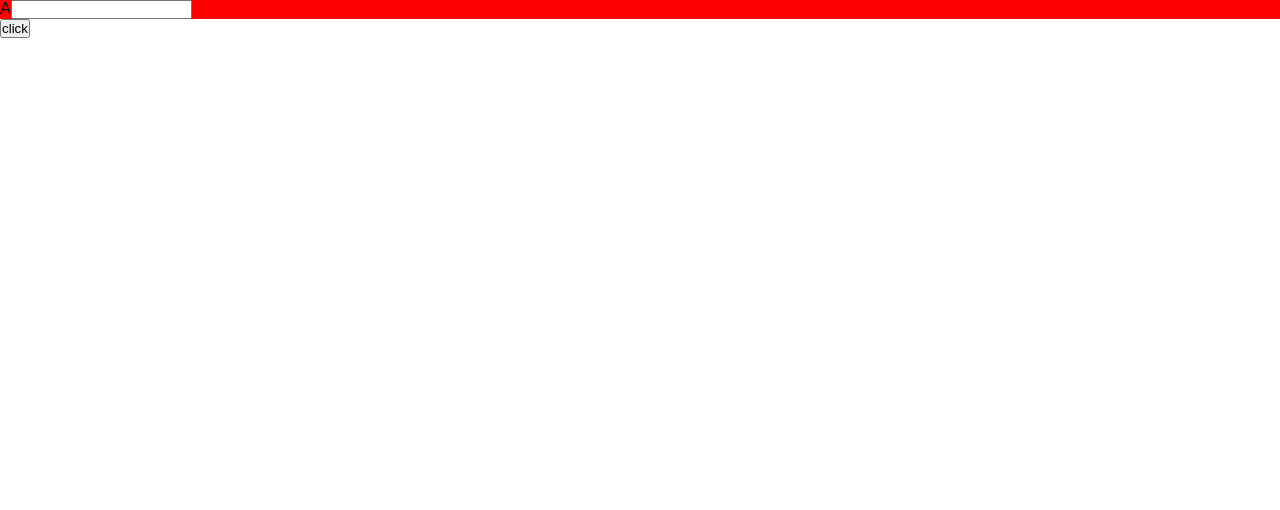
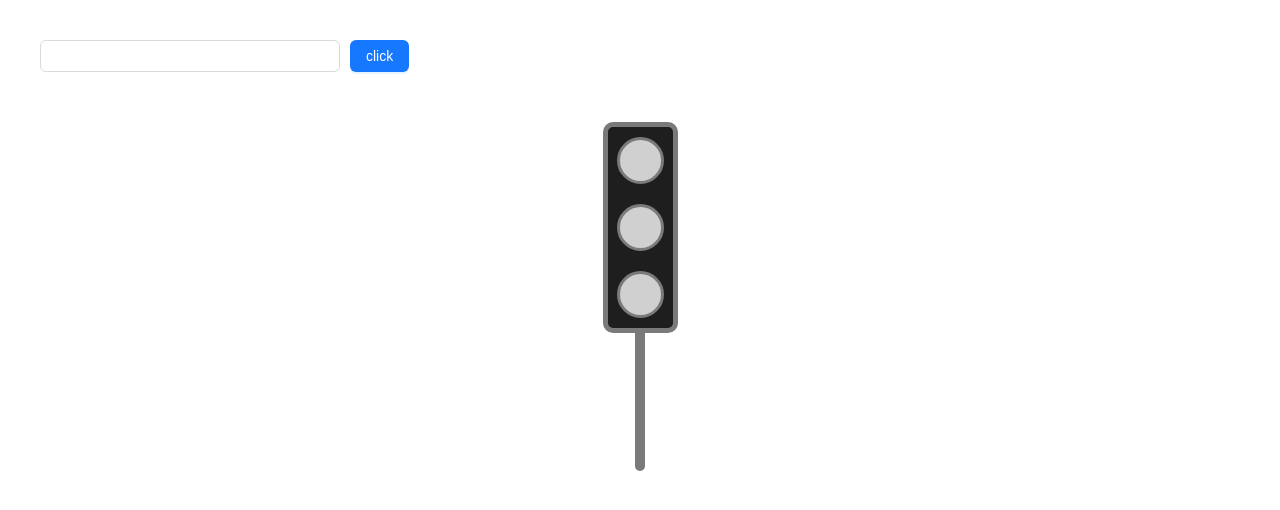
Before and after one commit to ManhAnNguyen/ci88, a React (Vite) app: page / in a window 1280 px wide. Shown: the top 510 px of the page. Built offline with nearby package versions, Linux system fonts and the light colour scheme; a web font is replaced by a local one.

Commit message:
add day8_lab

```diff
--- a/package.json
+++ b/package.json
@@ -10,9 +10,11 @@
     "preview": "vite preview"
   },
   "dependencies": {
+    "antd": "^5.9.4",
     "react": "^18.2.0",
     "react-dom": "^18.2.0",
-    "react-icons": "^4.11.0"
+    "react-icons": "^4.11.0",
+    "react-number-format": "^5.3.1"
   },
   "devDependencies": {
     "@types/react": "^18.2.15",
--- a/src/App.css
+++ b/src/App.css
@@ -7,4 +7,68 @@
 
 body{
   height: 400vh;
+  padding: 40px;
 }
+
+#count{
+  position: fixed;
+  top: 50%;
+  left: 50%;
+  transform: translate(-50%,-50%);
+  font-size: 40px;
+  transition: all .2s linear;
+}
+
+.ani{
+  color: red;
+  font-size: 70px !important;
+
+}
+
+.lights{
+  margin: 0 auto;
+  display: flex;
+  flex-direction: column;
+  align-items: center;
+  gap: 20px;
+  margin-top: 50px;
+  background: #1e1e1e;
+  border: 5px solid #7a7a7a;
+  width: 75px;
+  border-radius: 10px;
+  padding: 10px 0px;
+  position: relative;
+}
+
+.lights .light{
+  width: 47px;
+  height: 47px;
+  border-radius: 50%;
+  border: 3px solid #7a7a7a;
+  background: #d0d0d0;
+
+}
+
+.lights::before{
+  content: '';
+  position: absolute;
+  top: 100%;
+  width: 10px;
+  height: 140px;
+  background: #7a7a7a;
+  transform: translateY(3px);
+  border-radius: 0px 0px 10px 10px;
+}
+
+/* .red{
+  background-color: red;
+
+}
+.yellow{
+  background-color: yellow;
+
+}
+.green{
+  background-color: green;
+
+} */
--- a/src/App.jsx
+++ b/src/App.jsx
@@ -1,19 +1,55 @@
-import React, { useState } from "react";
+import React, { useEffect, useState } from "react";
 import "./App.css";
-import A from "./components/A";
-import B from "./components/B";
+import { Button, Input, InputNumber } from "antd";
+import { NumericFormat } from "react-number-format";
 
 const App = () => {
-  const [switched, setSwitched] = useState(true);
+  const [start, setStart] = useState(false);
+  const [value, setValue] = useState("");
 
-  const onClick = () => {
-    setSwitched(!switched);
-  };
+  const [ani, setAni] = useState(false);
+
+  useEffect(() => {
+    //check if end
+    if (value === 0) {
+      alert("Ended");
+      return;
+    }
+
+    //check initalize
+    if (!start || value === "") return;
+    const timer = setInterval(() => {
+      setValue(value - 1);
+      setAni((prev) => !prev);
+    }, 1000);
+
+    //clean up function
+    return () => clearInterval(timer);
+  }, [start, value]);
 
   return (
     <div>
-      {switched && <A />}
-      <button onClick={onClick}>click</button>
+      <NumericFormat
+        value={value}
+        customInput={Input}
+        onChange={(e) => setValue(e.target.value)}
+        style={{
+          width: "300px",
+        }}
+      />
+      <Button
+        type="primary"
+        size="middle"
+        onClick={() => setStart(true)}
+        style={{
+          marginLeft: "10px",
+        }}
+      >
+        click
+      </Button>
+      <h1 id="count" className={`${ani && "ani"}`}>
+        {value}
+      </h1>
     </div>
   );
 };
--- /dev/null
+++ b/src/TrafficLight.jsx
@@ -0,0 +1,35 @@
+import React from "react";
+import "./App.css";
+import { NumericFormat } from "react-number-format";
+import { Button, Input } from "antd";
+const TrafficLight = () => {
+  return (
+    <div className="traffic-light">
+      <div className="count">
+        {" "}
+        <NumericFormat
+          customInput={Input}
+          style={{
+            width: "300px",
+          }}
+        />
+        <Button
+          type="primary"
+          size="middle"
+          style={{
+            marginLeft: "10px",
+          }}
+        >
+          click
+        </Button>
+      </div>
+      <div className="lights">
+        <div className="light red"></div>
+        <div className="light yellow"></div>
+        <div className="light green"></div>
+      </div>
+    </div>
+  );
+};
+
+export default TrafficLight;
--- a/src/components/A/index.jsx
+++ b/src/components/A/index.jsx
@@ -1,36 +1,7 @@
-import React, { useEffect, useState } from "react";
-
-//life circle
-
-//mount
-//componentDidmount
-
-//updation
-//componentDidupdate
-
-//unmount
-//componentwillUnmount
+import React from "react";
 
 const A = () => {
-  const [value, setInput] = useState("");
-
-  useEffect(() => {
-    console.log("component running");
-
-    return () => console.log("componentwillUnmount");
-  }, [value]);
-
-  return (
-    <div
-      style={{
-        background: "red",
-      }}
-      className="a"
-    >
-      A
-      <input value={value} onChange={(e) => setInput(e.target.value)} />
-    </div>
-  );
+  return <div>A</div>;
 };
 
 export default A;
--- a/src/main.jsx
+++ b/src/main.jsx
@@ -2,10 +2,10 @@ import React from "react";
 import ReactDOM from "react-dom/client";
 import ConditionalRendering from "./ConditionalRendering.jsx";
 import App from "./App.jsx";
+import TrafficLight from "./TrafficLight.jsx";
 
 ReactDOM.createRoot(document.getElementById("root")).render(
-  // <React.StrictMode>
-  //   <App />
-  // </React.StrictMode>
-  <App />
+  <React.StrictMode>
+    <TrafficLight />
+  </React.StrictMode>
 );
```
Also changed, not shown: 1 other file (tests, documents, lock files or other folders).
